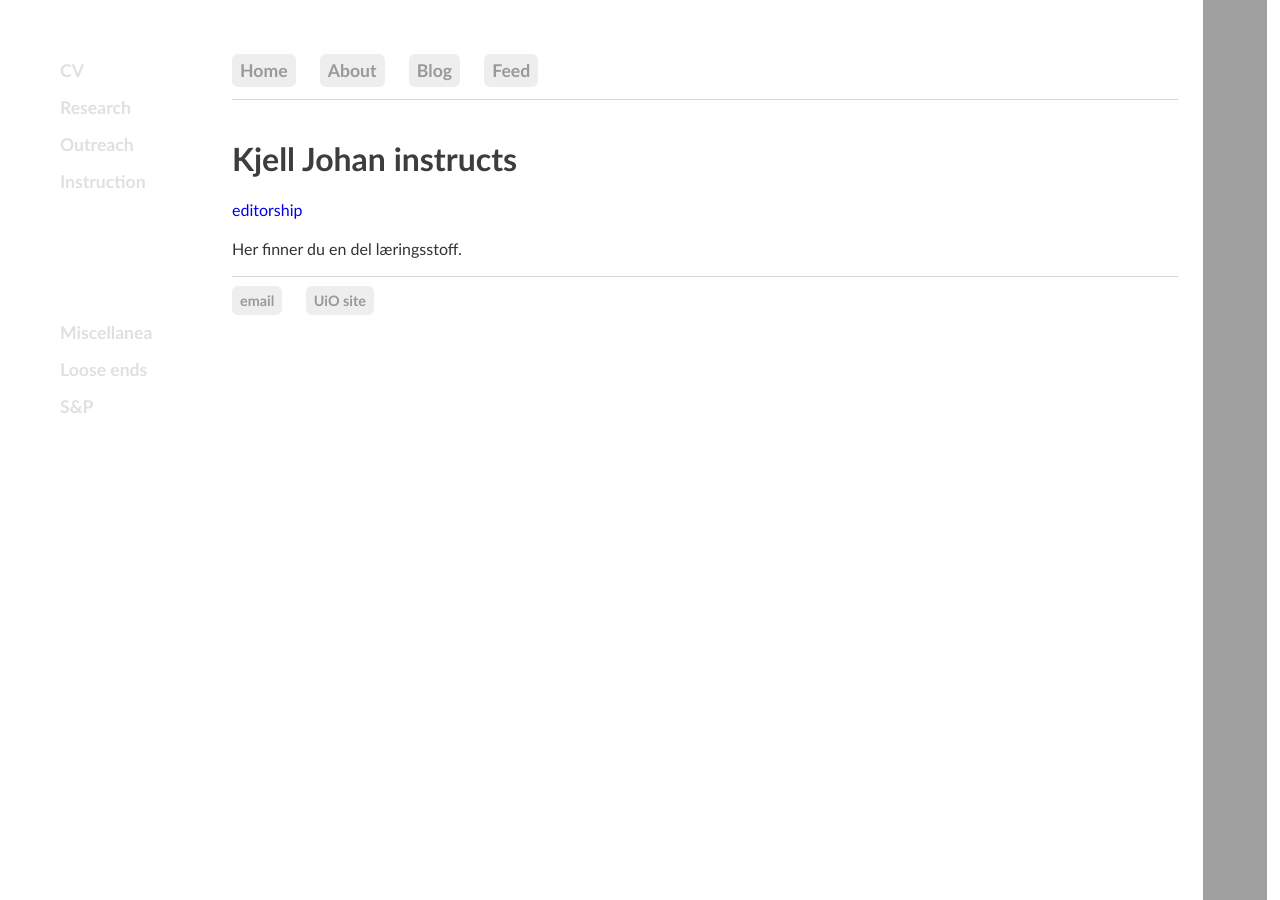
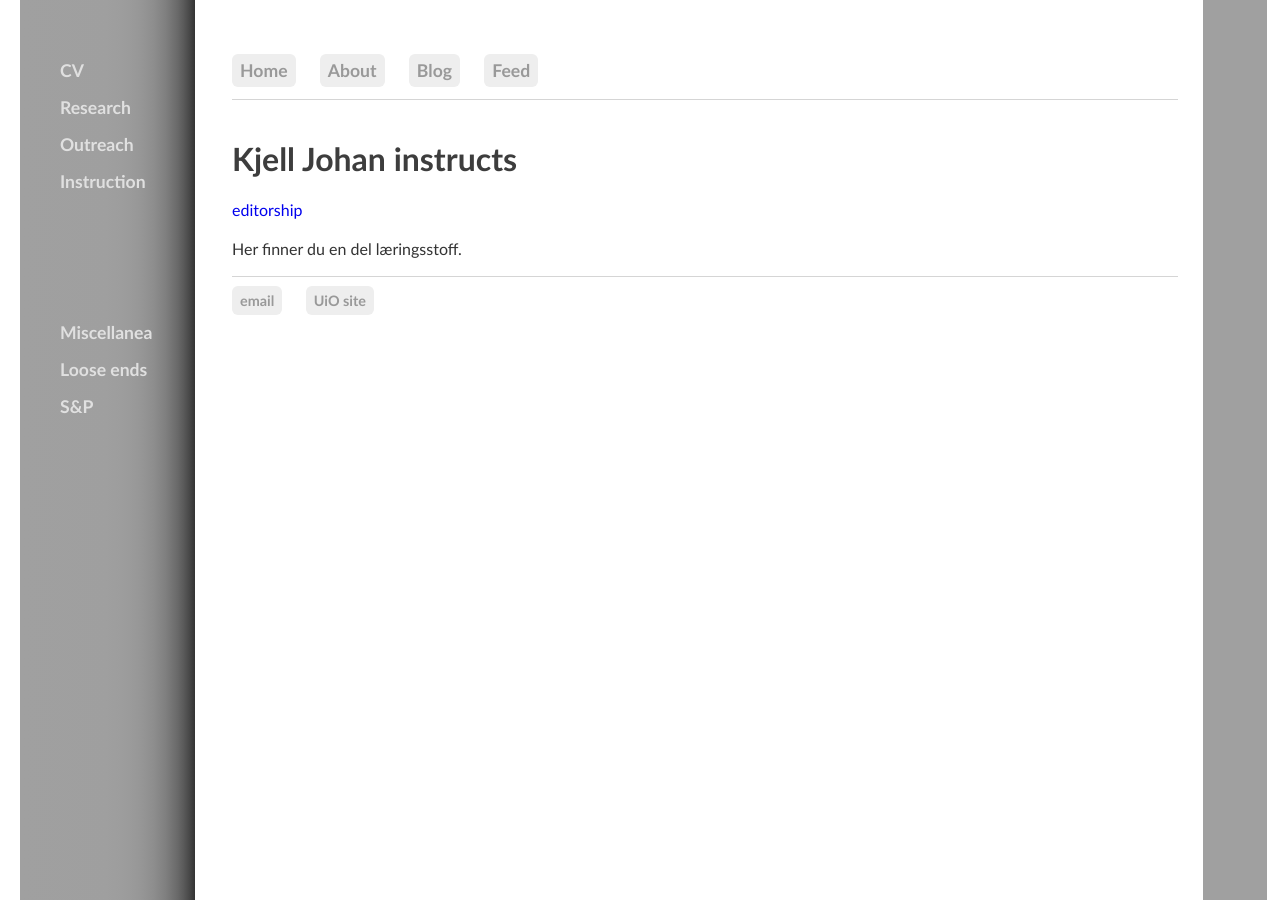
Before and after one commit to kjelljs/kjelljs.github.io, a Jekyll site: the page built from courses/index.html, in a window 1280 px wide. Built offline with Jekyll 4.4.1, drawn with Linux system fonts in a browser that asks for light colours.

Commit message:
Update main.css

```diff
--- a/css/main.css
+++ b/css/main.css
@@ -33,7 +33,7 @@ sidenav {
   z-index: 1;
   top: 0;
   left: 0;
-  linear-gradient(to right, #a0a0a0, 90%, #333);
+  background: linear-gradient(to right, #a0a0a0, 90%, #333);
   overflow-x: hidden;
   padding-top: 36px;
   font-family: Optima, Candara, Calibri, Arial, sans-serif;
```
